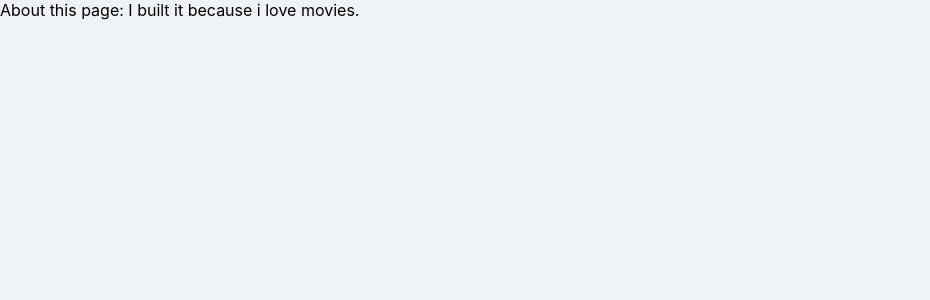
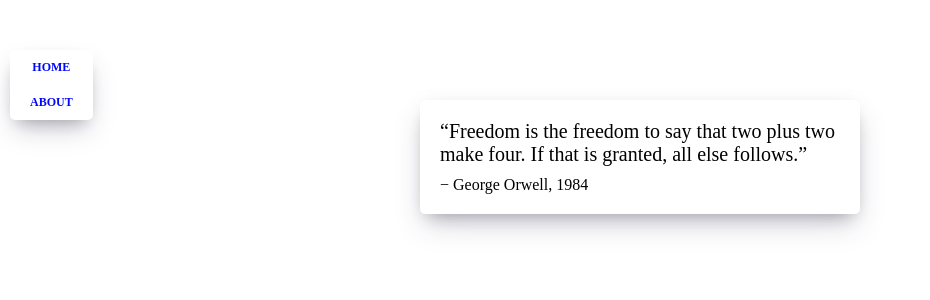
Before and after one commit to sungalex/movie-app-2020, a React (Create React App) app: page /#/about in a window 1280 px wide. Shown: the top 300 px of the page, without its empty margins (0-930 px from the left). Built offline with nearby package versions, Linux system fonts and the light colour scheme.

Commit message:
building the navigation and styles

```diff
--- /dev/null
+++ b/src/App.css
@@ -0,0 +1,12 @@
+* {
+    box-sizing: border-box;
+}
+
+body {
+    margin: 0;
+    padding: 0;
+    font-family: -apple-system, BlinkMacSystemFont, "Segoe UI", Roboto, Oxygen,
+        Ubuntu, Cantarell, "Open Sans", "Helvetica Neue", sans-serif;
+    background-color: #eff3f7;
+    height: 100%;
+}
--- a/src/App.js
+++ b/src/App.js
@@ -2,9 +2,11 @@ import React from 'react';
 import { HashRouter, Route } from "react-router-dom";
 import Home from "./routes/Home";
 import About from "./routes/About";
+import Navigation from "./components/Navigation";
 
 function App() {
   return <HashRouter>
+    <Navigation />
     <Route path="/" exact={true} component={Home} />
     <Route path="/about" component={About} />
   </HashRouter>
--- /dev/null
+++ b/src/components/Navigation.css
@@ -0,0 +1,35 @@
+.nav {
+    z-index: 1;
+    position: fixed;
+    top: 50px;
+    left: 10px;
+    display: flex;
+    flex-direction: column;
+    background-color: white;
+    padding: 10px 20px;
+    box-shadow: 0 13px 27px -5px rgba(50, 50, 93, 0.25),
+        0 8px 16px -8px rgba(0, 0, 0, 0.3), 0 -6px 16px -6px rgba(0, 0, 0, 0.025);
+    border-radius: 5px;
+}
+
+@media screen and (max-width: 1090px) {
+    .nav {
+        left: initial;
+        top: initial;
+        bottom: 0px;
+        width: 100%;
+    }
+}
+
+.nav a {
+    text-decoration: none;
+    color: #0008fc;
+    text-transform: uppercase;
+    font-size: 12px;
+    text-align: center;
+    font-weight: 600;
+}
+
+.nav a:not(:last-child) {
+    margin-bottom: 20px;
+}
--- /dev/null
+++ b/src/components/Navigation.js
@@ -0,0 +1,14 @@
+import React from "react";
+import { Link } from "react-router-dom";
+import "./Navigation.css";
+
+function Navigation() {
+    return (
+        <div className="nav">
+            <Link to="/">Home</Link>
+            <Link to="/about">About</Link>
+        </div>
+    );
+}
+
+export default Navigation;
--- /dev/null
+++ b/src/routes/About.css
@@ -0,0 +1,21 @@
+.about__container {
+    box-shadow: 0 13px 27px -5px rgba(50, 50, 93, 0.25),
+        0 8px 16px -8px rgba(0, 0, 0, 0.3), 0 -6px 16px -6px rgba(0, 0, 0, 0.025);
+    padding: 20px;
+    border-radius: 5px;
+    background-color: white;
+    margin: 0 auto;
+    margin-top: 100px;
+    width: 100%;
+    max-width: 400px;
+    font-weight: 300;
+}
+
+.about__container span:first-child {
+    font-size: 20px;
+}
+
+.about__container span:last-child {
+    display: block;
+    margin-top: 10px;
+}
--- a/src/routes/About.js
+++ b/src/routes/About.js
@@ -1,7 +1,17 @@
 import React from "react";
+import "./About.css";
 
-function About() {
-    return <span>About this page: I built it because i love movies.</span>
+function About(props) {
+    console.log(props);
+    return (
+      <div className="about__container">
+        <span>
+          “Freedom is the freedom to say that two plus two make four. If that is
+          granted, all else follows.”
+        </span>
+        <span>− George Orwell, 1984</span>
+      </div>
+    );
 }
 
 export default About;
--- a/src/routes/Home.css
+++ b/src/routes/Home.css
@@ -1,12 +1,30 @@
-* {
-    box-sizing: border-box;
+.container {
+    height: 100%;
+    display: flex;
+    justify-content: center;
 }
 
-body {
-    margin: 0;
-    padding: 0;
-    font-family: -apple-system, BlinkMacSystemFont, "Segoe UI", Roboto, Oxygen,
-        Ubuntu, Cantarell, "Open Sans", "Helvetica Neue", sans-serif;
-    background-color: #eff3f7;
-    height: 100%;
+.loader {
+    width: 100%;
+    height: 100vh;
+    display: flex;
+    justify-content: center;
+    align-items: center;
+    font-weight: 300;
 }
+
+.movies {
+    display: grid;
+    grid-template-columns: repeat(2, minmax(400px, 1fr));
+    grid-gap: 100px;
+    padding: 50px;
+    width: 80%;
+    padding-top: 70px;
+}
+
+@media screen and (max-width: 1090px) {
+    .movies {
+        grid-template-columns: 1fr;
+        width: 100%;
+    }
+}
```
